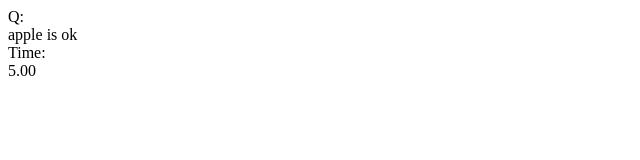
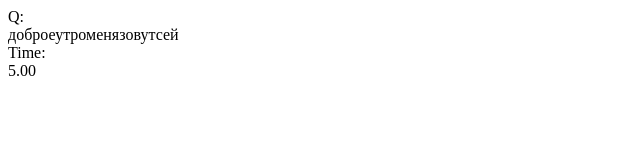
Before and after one commit to seimatz/Typingru, a plain HTML site: page typingsumple.html in a window 1280 px wide. Shown: the full height of the page, 0-640 px from the left. Drawn offline with Linux system fonts and the light colour scheme.

Commit message:
Cyrillic Convert Logic Done

```diff
--- a/typingsumple.html
+++ b/typingsumple.html
@@ -15,12 +15,75 @@ Time: <div id="sec"></div>
      document.onkeydown = keydown;
      window.onload = run();
 
-     var rus = new Array();
-     rus = [["ф","и","с","в","у","а","п","н","ш","о","л","д","ь","т","щ","з","й","к","ы","е","г","м","ц","ч","н","я","э","ж","б","ю","х","ъ"],[65,66,67,68,69,70,71,72,73,74,75,76,77,78,79,80,81,82,83,84,85,86,87,88,89,90,186,187,188,190,192,219,220,221,222]];
-     var word = "apple is ok";
-     var keycodes = new Array(65,80,80,76,69,32,73,83,32,79,75);
+     var rusKeycodes = new Array();
+     rusKeycodes = {
+      65:"ф",
+      66:"и",
+      67:"с",
+      68:"в",
+      69:"у",
+      70:"а",
+      71:"п",
+      72:"р",
+      73:"ш",
+      74:"о",
+      75:"л",
+      76:"д",
+      77:"ь",
+      78:"т",
+      79:"щ",
+      80:"з",
+      81:"й",
+      82:"к",
+      83:"ы",
+      84:"е",
+      85:"г",
+      86:"м",
+      87:"ц",
+      88:"ч",
+      89:"н",
+      90:"я",
+      48:"0",
+      49:"1",
+      50:"2",
+      51:"3",
+      52:"4",
+      53:"5",
+      54:"6",
+      55:"7",
+      56:"8",
+      57:"9",
+      186:"э",
+      187:"ж",
+      188:"б",
+      189:"-",
+      190:"ю",
+      191:".",
+      192:"х",
+      219:"ъ",
+      222:"="};
+      var rusAlphabet = new Array();
+
+
+      //rusKeycodes.forEach(function(value){
+        for (var key in rusKeycodes){
+          var newkey = rusKeycodes[key];
+          rusAlphabet[newkey] = key;
+        }
+
+      //});
+
+
+     var word = "доброеутроменязовутсей"; //問題
+     var keycodes = new Array();
+     wordtoArray = word.split("");
+     wordtoArray.forEach(function(value) { //convert to keycode array
+        keycodes.push(rusAlphabet[value]);
+     });
+
+     console.log(keycodes);
      var charnum = 0;
-     var maxchar = 11;
+     var maxchar = keycodes.length;
 
       var question = document.getElementById("question");
       question.innerHTML = word; //Show question
```
